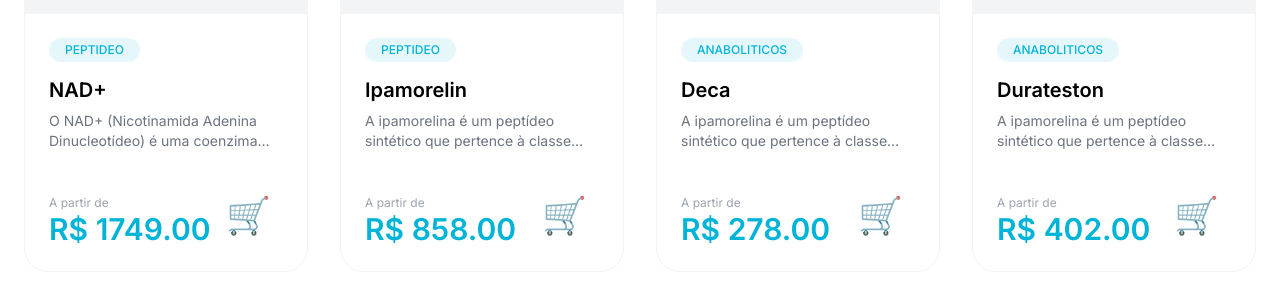
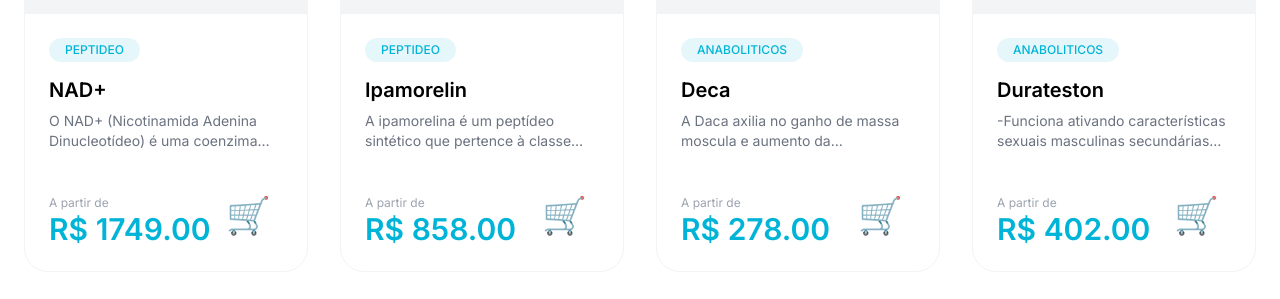
Before and after one commit to romariodecanto927-design/Bio-Fit-Catalogo, a plain HTML site: page index.html in a window 1280 px wide. Shown: the part 2397-2696 px from the top of the page. Drawn offline with nearby package versions, Linux system fonts and the light colour scheme.

Commit message:
Update product descriptions in index.html

```diff
--- a/index.html
+++ b/index.html
@@ -456,7 +456,7 @@
                 nome: "Deca",
                 categoria: "Anaboliticos",
                 preco: 278,
-                desc: "A ipamorelina é um peptídeo sintético que pertence à classe dos secretagogos do hormônio do crescimento (GHS). Ela atua mimetizando a ação da grelina no cérebro, estimulando a glândula hipófise a liberar o hormônio do crescimento (GH) de forma pulsátil e fisiológica.",
+                desc: "A Daca axilia no ganho de massa moscula e aumento da testosterona fazendo com que seus recepitores antrogenicos trabalhem de uma fomar mais anabolica",
                 detalhes: "Uso semanal. injetavel.",
                 img: "https://chutamax.com/wp-content/uploads/2024/04/lander-decala.webp"
               },
@@ -465,7 +465,7 @@
                 nome: "Durateston",
                 categoria: "Anaboliticos",
                 preco: 402,
-                desc: "A ipamorelina é um peptídeo sintético que pertence à classe dos secretagogos do hormônio do crescimento (GHS). Ela atua mimetizando a ação da grelina no cérebro, estimulando a glândula hipófise a liberar o hormônio do crescimento (GH) de forma pulsátil e fisiológica.",
+                desc: " -Funciona ativando características sexuais masculinas secundárias (voz, pelos pubianos, função sexual, produção de esperma, ereção, desejo sexual, desenvolvimento corporal, massa muscular e quantidade correta de cálcio nos ossos) níveis de glóbulos vermelhos, regulação de gordura, metabolismo de açúcares , atua nas funções da próstata e do fígado.",
                 detalhes: "Uso semanal. injetavel.",
                 img: "https://i0.wp.com/hmcmax.com/wp-content/uploads/2025/01/durateston_plus-_smart_suplementos-1.jpg.webp?fit=487%2C520&ssl=1"
           },
```
